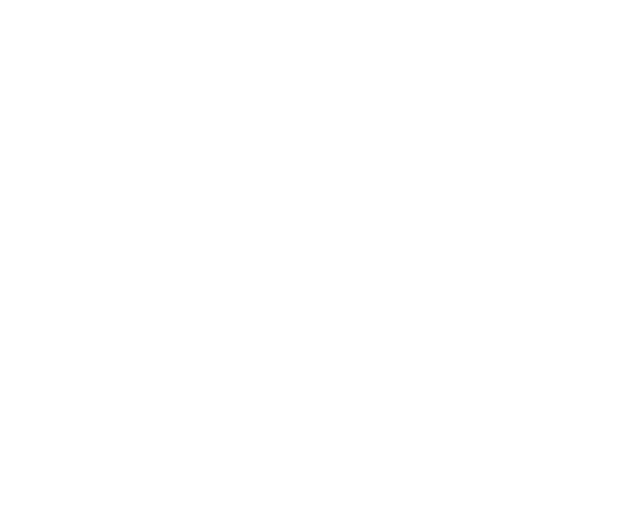
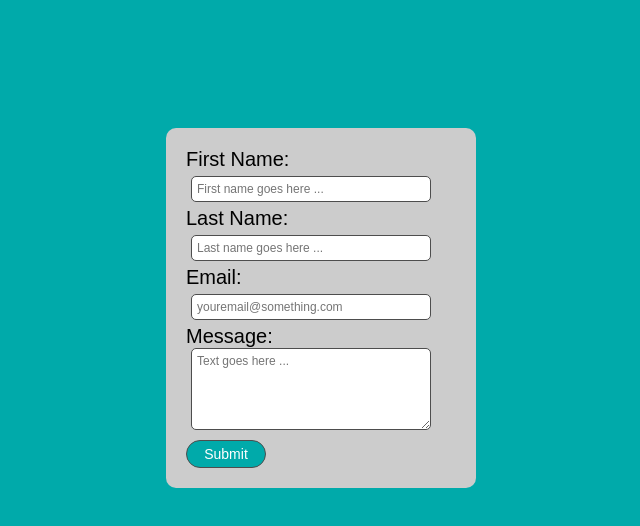
Before and after one commit to acandreva/hw_listeners_logan_allison, a plain HTML site: page index.html in a window 1280 px wide. Shown: the whole page, without its empty margins (324-964 px from the left). Drawn offline with nearby package versions, Linux system fonts and the light colour scheme.

Commit message:
logs form values to console on click

```diff
--- a/css/main.css
+++ b/css/main.css
@@ -0,0 +1,62 @@
+body {
+    background-color: #00aaaa;
+    font-family: Arial, Helvetica, sans-serif;
+}
+
+.container {
+    width: 300px;
+    margin: auto;
+    padding-top: 10%;
+}
+
+/* Contact form*/
+#myform {
+    background: #CCC;
+    width: 80%;
+    max-width: 295px;
+    padding: 20px 50px 20px 20px;
+    -moz-border-radius: 10px;
+    -webkit-border-radius: 10px 10px 10px 10px;
+    border-radius: 10px 10px 10px 10px;
+}
+
+label {
+    font-size: 20px;
+}
+
+input {
+    border: 1px #4D4D4D solid;
+    -moz-border-radius: 5px;
+    -webkit-border-radius: 5px 5px 5px 5px;
+    border-radius: 5px 5px 5px 5px;
+    font-size: 12px;
+}
+
+input[type="text"], input[type="email"] {
+    width: 95%;
+    padding: 5px;
+    margin: 5px;
+}
+
+textarea {
+    margin: 0 0 10px 5px;
+    border: 1px #4D4D4D solid;
+    -moz-border-radius: 5px;
+    -webkit-border-radius: 5px 5px 5px 5px;
+    border-radius: 5px 5px 5px 5px;
+    font-size: 12px;
+    padding: 5px;
+    width: 95%;
+}
+
+input[type="submit"] {
+    width: 80px;
+    padding: 5px 0;
+    font-size: 14px;
+    text-decoration: none;
+    color: #FFF;
+    background: #00aaaa;
+    -moz-border-radius: 15px;
+    -webkit-border-radius: 15px;
+    border-radius: 15px;
+}
--- a/index.html
+++ b/index.html
@@ -11,10 +11,23 @@
 </head>
 <body>
 
+    <div class="container">
+
+        <form id="myform" action="#" method="get">
+            <label for="fname">First Name:</label></br>
+            <input type="text" name="fname" id="fname" placeholder="First name goes here ..."/></br>
+            <label for="lname">Last Name:</label></br>
+            <input type="text" name="lname" id="lname" placeholder="Last name goes here ..."/></br>
+            <label for="email">Email:</label></br>
+            <input type="email" name="email" id="email" placeholder="youremail@something.com"/></br>
+            <label for="message">Message:</label></br>
+            <textarea rows="5" name="message" id="message" placeholder="Text goes here ..."></textarea></br>
+            <input type="submit" name="submit" value="Submit" id="submit" />
+        </form>
+
+    </div>
 
 
-    <script src="//ajax.googleapis.com/ajax/libs/jquery/1.11.1/jquery.min.js"></script>
-    <script>window.jQuery || document.write('<script src="js/vendor/jquery-1.11.1.min.js"><\/script>')</script>
     <script src="js/main.js"></script>
 </body>
 </html>
--- a/js/main.js
+++ b/js/main.js
@@ -0,0 +1,12 @@
+var submitButton = document.getElementById( "submit" );
+
+
+submitButton.addEventListener( "click", function () {
+
+        console.log( "The firstName is " + document.forms["myform"].elements["fname"].value );
+        console.log( "The lastName is " + document.forms["myform"].elements["lname"].value );
+        console.log( "The email is " + document.forms["myform"].elements["email"].value );
+        console.log( "The message is " + document.forms["myform"].elements["message"].value );
+    }
+
+);
```
